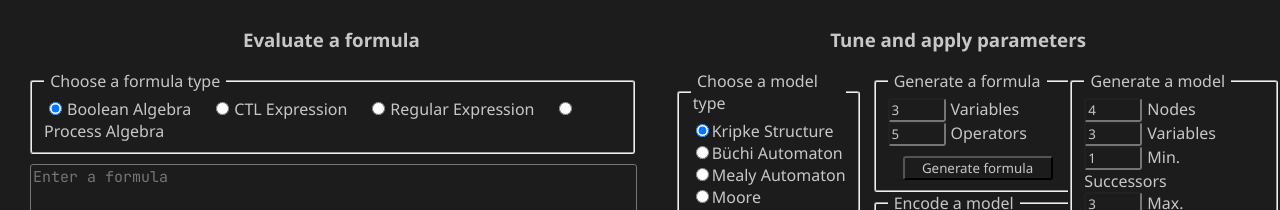
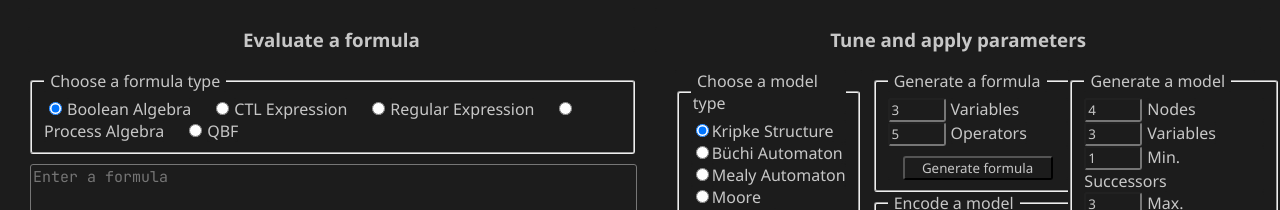
Before and after one commit to danielbinder/LogiVis, a React (Create React App) app in the folder visualisation/: page / in a window 1280 px wide. Shown: the top 210 px of the page. Built offline with nearby package versions, Linux system fonts and the light colour scheme.

Commit message:
added QBF to formula type selection

```diff
--- a/visualisation/src/components/solver/FormulaTypeSelection.jsx
+++ b/visualisation/src/components/solver/FormulaTypeSelection.jsx
@@ -40,6 +40,15 @@ export default function FormulaTypeSelection({ formulaType, setFormulaType }) {
                 onChange={() => setFormulaType("process")}
             />
             <label htmlFor="process">Process Algebra</label>
+            <input
+                type="radio"
+                id="qbf"
+                name="formulaTypeSelection"
+                value="qbf"
+                checked={formulaType === "qbf"}
+                onChange={() => setFormulaType("qbf")}
+            />
+            <label htmlFor="qbf">QBF</label>
         </fieldset>
     )
 }
```
